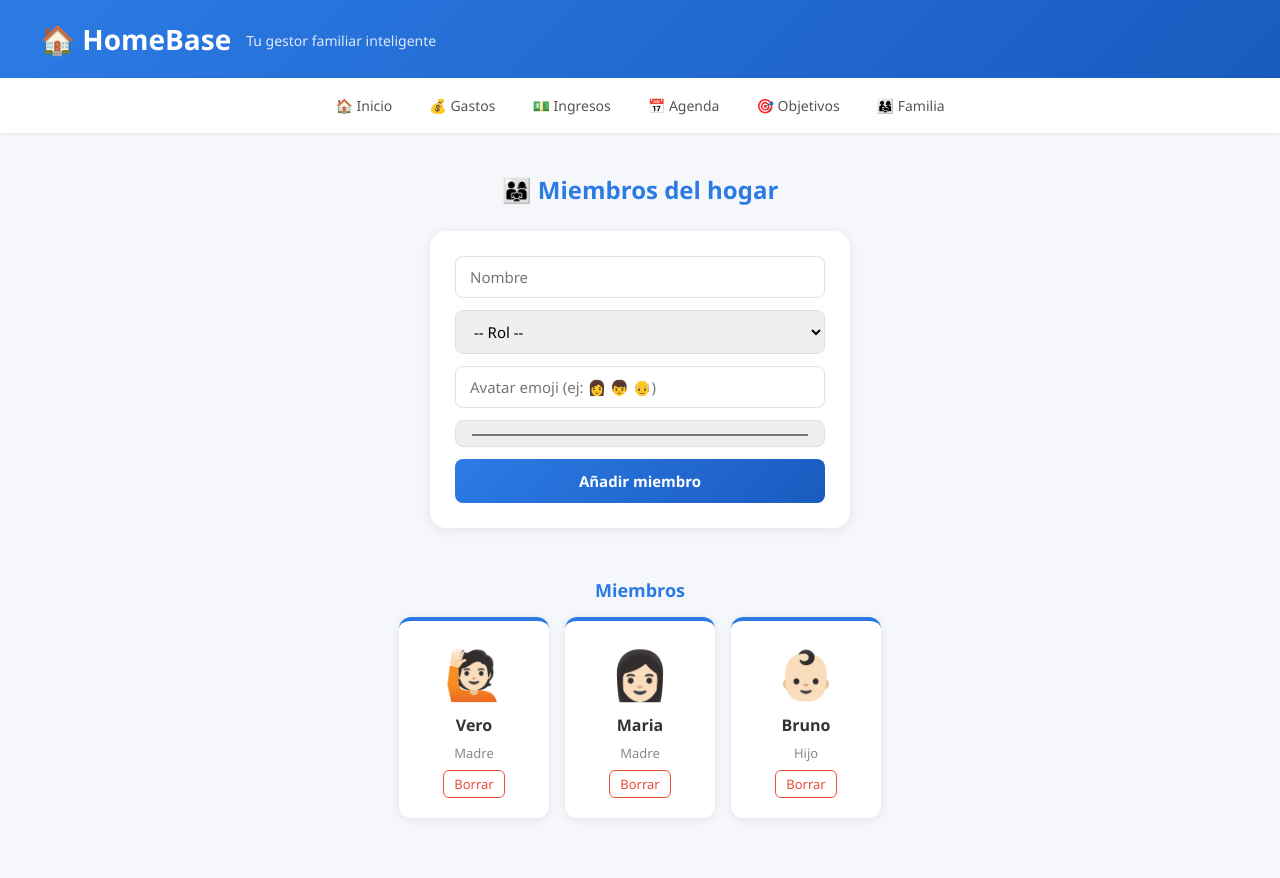
After one commit to verovad/homebase, a Flask app: page /familia in a window 1280 px wide. The commit adds this page. Run offline with Flask 3, Linux system fonts and the light colour scheme; data comes from the database, SQL or seed files in the repository; both versions use the stored data as it was after the commit.

Commit message:
modulo familia completado

```diff
--- a/app.py
+++ b/app.py
@@ -137,5 +137,30 @@ def abonar_objetivo(id):
     conn.commit()
     conn.close()
     return redirect(url_for('objetivos'))
+@app.route('/familia', methods=['GET', 'POST'])
+def familia():
+    if request.method == 'POST':
+        nombre = request.form['nombre']
+        rol = request.form['rol']
+        avatar = request.form['avatar']
+        color = request.form['color']
+        conn = get_db()
+        conn.execute('INSERT INTO familia(nombre, rol, avatar, color) VALUES (?, ?, ?, ?)',
+                     (nombre, rol, avatar, color))
+        conn.commit()
+        conn.close()
+        return redirect(url_for('familia'))
+    conn = get_db()
+    miembros = conn.execute('SELECT * FROM familia').fetchall()
+    conn.close()
+    return render_template('familia.html', miembros=miembros)
+
+@app.route('/familia/borrar/<int:id>')
+def borrar_miembro(id):
+    conn = get_db()
+    conn.execute('DELETE FROM familia WHERE id = ?', (id,))
+    conn.commit()
+    conn.close()
+    return redirect(url_for('familia'))
 if __name__ == '__main__':
     app.run(debug=True)
--- a/static/css/estilo.css
+++ b/static/css/estilo.css
@@ -469,3 +469,51 @@ main h2 {
     padding: 3px 8px;
     border-radius: 99px;
 }
+.lista-familia {
+    max-width: 700px;
+    margin: 20px auto;
+    width: 100%;
+    padding: 0 10px;
+}
+
+.lista-familia h3 {
+    color: #2c7be5;
+    margin-bottom: 15px;
+    text-align: center;
+    font-size: 18px;
+}
+
+.familia-grid {
+    display: flex;
+    flex-wrap: wrap;
+    gap: 16px;
+    justify-content: center;
+}
+
+.miembro-card {
+    background: white;
+    border-radius: 12px;
+    padding: 20px;
+    width: 150px;
+    text-align: center;
+    box-shadow: 0 2px 10px rgba(0,0,0,0.08);
+    display: flex;
+    flex-direction: column;
+    align-items: center;
+    gap: 8px;
+}
+
+.miembro-avatar {
+    font-size: 48px;
+}
+
+.miembro-nombre {
+    font-weight: 700;
+    font-size: 16px;
+    color: #333;
+}
+
+.miembro-rol {
+    font-size: 13px;
+    color: #888;
+}
--- /dev/null
+++ b/templates/familia.html
@@ -0,0 +1,59 @@
+<!DOCTYPE html>
+<html lang="es">
+<head>
+    <meta charset="UTF-8">
+    <title>Familia - HomeBase</title>
+    <link rel="stylesheet" href="{{ url_for('static', filename='css/estilo.css') }}">
+</head>
+<body>
+    <header>
+        <h1>🏠 HomeBase</h1>
+        <p>Tu gestor familiar inteligente</p>
+    </header>
+    <nav>
+        <a href="/">🏠 Inicio</a>
+        <a href="/gastos">💰 Gastos</a>
+        <a href="/ingresos">💵 Ingresos</a>
+        <a href="/agenda">📅 Agenda</a>
+        <a href="/objetivos">🎯 Objetivos</a>
+        <a href="/familia">👨‍👩‍👧 Familia</a>
+    </nav>
+    <main>
+        <h2>👨‍👩‍👧 Miembros del hogar</h2>
+        <form class="formulario" method="POST" action="/familia">
+            <input type="text" name="nombre" placeholder="Nombre" required>
+            <select name="rol" required>
+                <option value="">-- Rol --</option>
+                <option value="Padre">👨 Padre</option>
+                <option value="Madre">👩 Madre</option>
+                <option value="Hijo">👦 Hijo</option>
+                <option value="Hija">👧 Hija</option>
+                <option value="Abuelo">👴 Abuelo</option>
+                <option value="Abuela">👵 Abuela</option>
+                <option value="Otro">🧑 Otro</option>
+            </select>
+            <input type="text" name="avatar" placeholder="Avatar emoji (ej: 👩 👦 👴)" maxlength="5">
+            <input type="color" name="color" value="#2c7be5">
+            <button type="submit">Añadir miembro</button>
+        </form>
+
+        <div class="lista-familia">
+            <h3>Miembros</h3>
+            {% if miembros %}
+                <div class="familia-grid">
+                {% for m in miembros %}
+                    <div class="miembro-card" style="border-top: 4px solid {{ m['color'] }}">
+                        <div class="miembro-avatar">{{ m['avatar'] }}</div>
+                        <div class="miembro-nombre">{{ m['nombre'] }}</div>
+                        <div class="miembro-rol">{{ m['rol'] }}</div>
+                        <a href="/familia/borrar/{{ m['id'] }}" class="btn-borrar" onclick="return confirm('¿Seguro?')">Borrar</a>
+                    </div>
+                {% endfor %}
+                </div>
+            {% else %}
+                <p>No hay miembros registrados todavía.</p>
+            {% endif %}
+        </div>
+    </main>
+</body>
+</html>
```
Also changed, not shown: database.py (+8 -0 lines), homebase.db.
